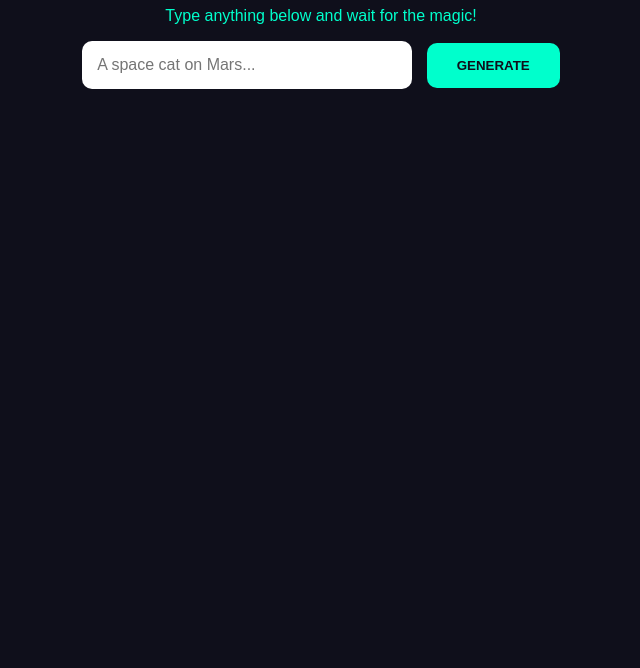
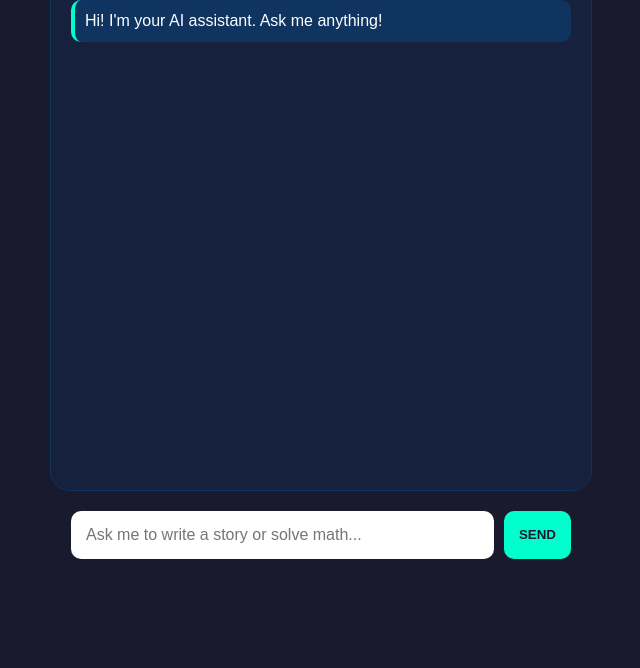
Before and after one commit to shubhrabhushan-lab/Ai-image-gallery, a plain HTML site: page index.html in a window 1280 px wide. Shown: the part 132-800 px from the top of the page, without its empty margins (319-959 px from the left). Drawn offline with Linux system fonts and the light colour scheme.

Commit message:
Update index.html

```diff
--- a/index.html
+++ b/index.html
@@ -2,49 +2,65 @@
 <html lang="en">
 <head>
     <meta charset="UTF-8">
-    <title>My AI Generator</title>
+    <title>My AI Assistant</title>
     <script src="https://js.puter.com/v2/"></script>
     <style>
-        body { background: #0f0f1b; color: #00ffcc; font-family: sans-serif; text-align: center; padding: 50px; }
-        input { padding: 15px; width: 300px; border-radius: 10px; border: none; font-size: 16px; }
-        button { padding: 15px 30px; background: #00ffcc; color: #0f0f1b; border: none; border-radius: 10px; cursor: pointer; font-weight: bold; margin-left: 10px; }
-        #result { margin-top: 30px; }
-        img { max-width: 100%; border-radius: 20px; box-shadow: 0 0 20px #00ffcc; }
-        .loading { color: yellow; font-style: italic; }
+        body { background: #1a1a2e; color: white; font-family: sans-serif; display: flex; flex-direction: column; align-items: center; height: 100vh; margin: 0; }
+        #chat-box { width: 90%; max-width: 500px; height: 60vh; background: #16213e; border-radius: 20px; padding: 20px; overflow-y: auto; margin-top: 20px; border: 1px solid #0f3460; }
+        .message { margin: 10px 0; padding: 10px; border-radius: 10px; line-height: 1.4; }
+        .user { background: #e94560; align-self: flex-end; text-align: right; }
+        .ai { background: #0f3460; text-align: left; border-left: 4px solid #00ffcc; }
+        .input-area { margin-top: 20px; width: 90%; max-width: 500px; display: flex; }
+        input { flex: 1; padding: 15px; border-radius: 10px; border: none; outline: none; font-size: 16px; }
+        button { padding: 15px; margin-left: 10px; background: #00ffcc; border: none; border-radius: 10px; cursor: pointer; font-weight: bold; color: #1a1a2e; }
     </style>
 </head>
 <body>
 
-    <h1>✨ 6th Grade AI Image Maker</h1>
-    <p>Type anything below and wait for the magic!</p>
+    <h1>🤖 My Smart Assistant</h1>
 
-    <input type="text" id="promptInput" placeholder="A space cat on Mars...">
-    <button onclick="generateImage()">GENERATE</button>
+    <div id="chat-box">
+        <div class="message ai">Hi! I'm your AI assistant. Ask me anything!</div>
+    </div>
 
-    <div id="result"></div>
+    <div class="input-area">
+        <input type="text" id="userInput" placeholder="Ask me to write a story or solve math...">
+        <button id="sendBtn">SEND</button>
+    </div>
 
     <script>
-        async function generateImage() {
-            const prompt = document.getElementById('promptInput').value;
-            const resultDiv = document.getElementById('result');
+        const chatBox = document.getElementById('chat-box');
+        const userInput = document.getElementById('userInput');
+        const sendBtn = document.getElementById('sendBtn');
 
-            if (!prompt) {
-                alert("Please type something first!");
-                return;
-            }
+        async function askAI() {
+            const message = userInput.value;
+            if (!message) return;
 
-            resultDiv.innerHTML = "<p class='loading'>The AI is drawing your masterpiece... please wait...</p>";
+            // 1. Show User Message
+            chatBox.innerHTML += `<div class="message user">${message}</div>`;
+            userInput.value = "";
+            chatBox.scrollTop = chatBox.scrollHeight;
+
+            // 2. Add "Thinking..." bubble
+            const thinking = document.createElement('div');
+            thinking.className = 'message ai';
+            thinking.innerText = "Thinking...";
+            chatBox.appendChild(thinking);
 
             try {
-                // This line tells the Puter AI to draw the image
-                const image = await puter.ai.txt2img(prompt);
-                resultDiv.innerHTML = ""; // Clear the loading text
-                resultDiv.appendChild(image); // Show the image!
+                // 3. Talk to the AI Brain
+                const response = await puter.ai.chat(message);
+                thinking.innerText = response; // Replace thinking with the real answer
             } catch (error) {
-                resultDiv.innerHTML = "<p style='color:red'>Oh no! Something went wrong. Try a different prompt.</p>";
-                console.error(error);
+                thinking.innerText = "Error: Make sure to sign in to Puter! " + error;
             }
+            chatBox.scrollTop = chatBox.scrollHeight;
         }
+
+        sendBtn.onclick = askAI;
+        // Allows pressing "Enter" to send
+        userInput.addEventListener("keypress", (e) => { if (e.key === "Enter") askAI(); });
     </script>
 </body>
 </html>
```
